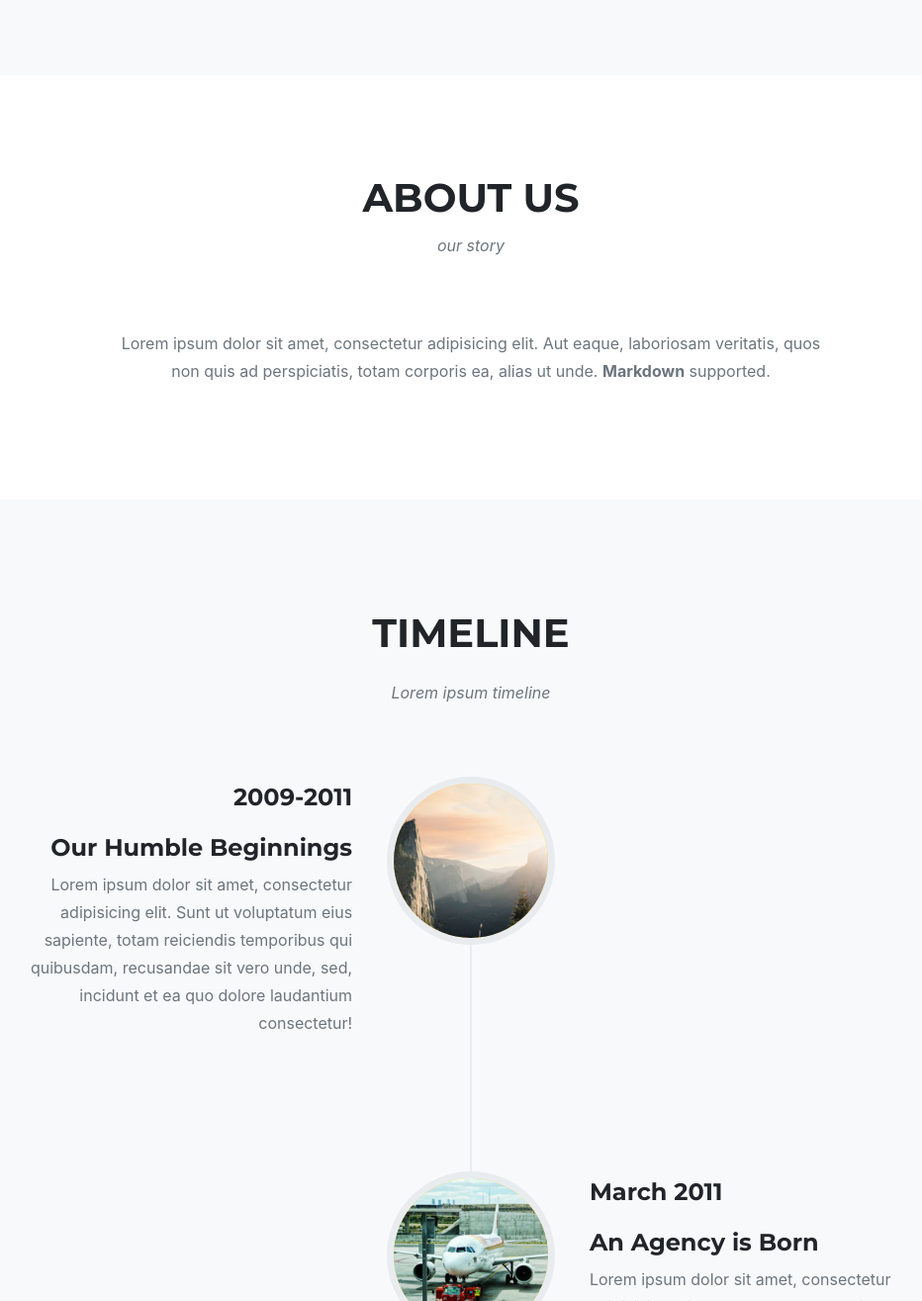
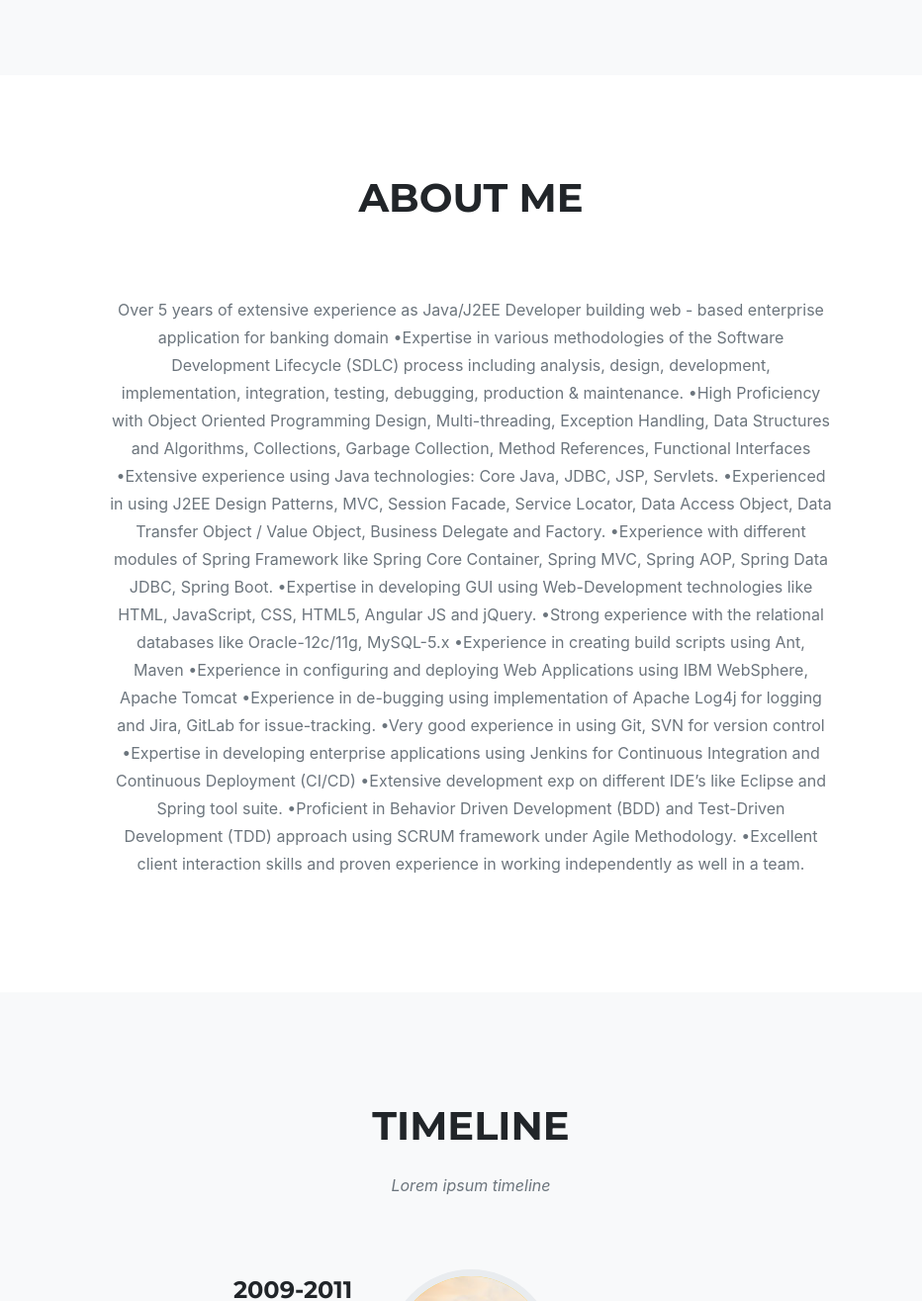
Before and after one commit to Harikads1/harikabollam.github.io, a Jekyll site: the page built from index.md, in a window 1280 px wide and 1400 px high, scrolled down 1473 px, cut to the strip 85-1400 px from the top of the window. Shown: the whole strip at 99% size, without its empty margins (164-1096 px from the left). Built offline with Jekyll 4.4.1, drawn with Linux system fonts in a browser that asks for light colours; some web fonts are replaced.

Commit message:
About Me

```diff
--- a/_data/sitetext.yml
+++ b/_data/sitetext.yml
@@ -69,9 +69,32 @@ en: &DEFAULT_EN
     end: "Be Part <br> of Our <br> Story!"
 
   about:
-    title: "About Us"
-    text: "our story"
-    body: "Lorem ipsum dolor sit amet, consectetur adipisicing elit. Aut eaque, laboriosam veritatis, quos non quis ad perspiciatis, totam corporis ea, alias ut unde. **Markdown** supported."
+    title: "About Me"
+    #text: "our story"
+    body: "Over 5 years of extensive experience as Java/J2EE Developer building web - based enterprise application for banking
+domain
+•Expertise in various methodologies of the Software Development Lifecycle (SDLC) process including analysis, design,
+development, implementation, integration, testing, debugging, production &amp; maintenance.
+•High Proficiency with Object Oriented Programming Design, Multi-threading, Exception Handling, Data Structures and
+Algorithms, Collections, Garbage Collection, Method References, Functional Interfaces
+•Extensive experience using Java technologies: Core Java, JDBC, JSP, Servlets.
+•Experienced in using J2EE Design Patterns, MVC, Session Facade, Service Locator, Data Access Object, Data Transfer Object
+/ Value Object, Business Delegate and Factory.
+•Experience with different modules of Spring Framework like Spring Core Container, Spring MVC, Spring AOP, Spring Data
+JDBC, Spring Boot.
+•Expertise in developing GUI using Web-Development technologies like HTML, JavaScript, CSS, HTML5, Angular JS and
+jQuery.
+•Strong experience with the relational databases like Oracle-12c/11g, MySQL-5.x
+•Experience in creating build scripts using Ant, Maven
+•Experience in configuring and deploying Web Applications using IBM WebSphere, Apache Tomcat
+•Experience in de-bugging using implementation of Apache Log4j for logging and Jira, GitLab for issue-tracking.
+•Very good experience in using Git, SVN for version control
+•Expertise in developing enterprise applications using Jenkins for Continuous Integration and Continuous Deployment
+(CI/CD)
+•Extensive development exp on different IDE’s like Eclipse and Spring tool suite.
+•Proficient in Behavior Driven Development (BDD) and Test-Driven Development (TDD) approach using SCRUM framework
+under Agile Methodology.
+•Excellent client interaction skills and proven experience in working independently as well in a team."
     section: about
 
   clients:
```
